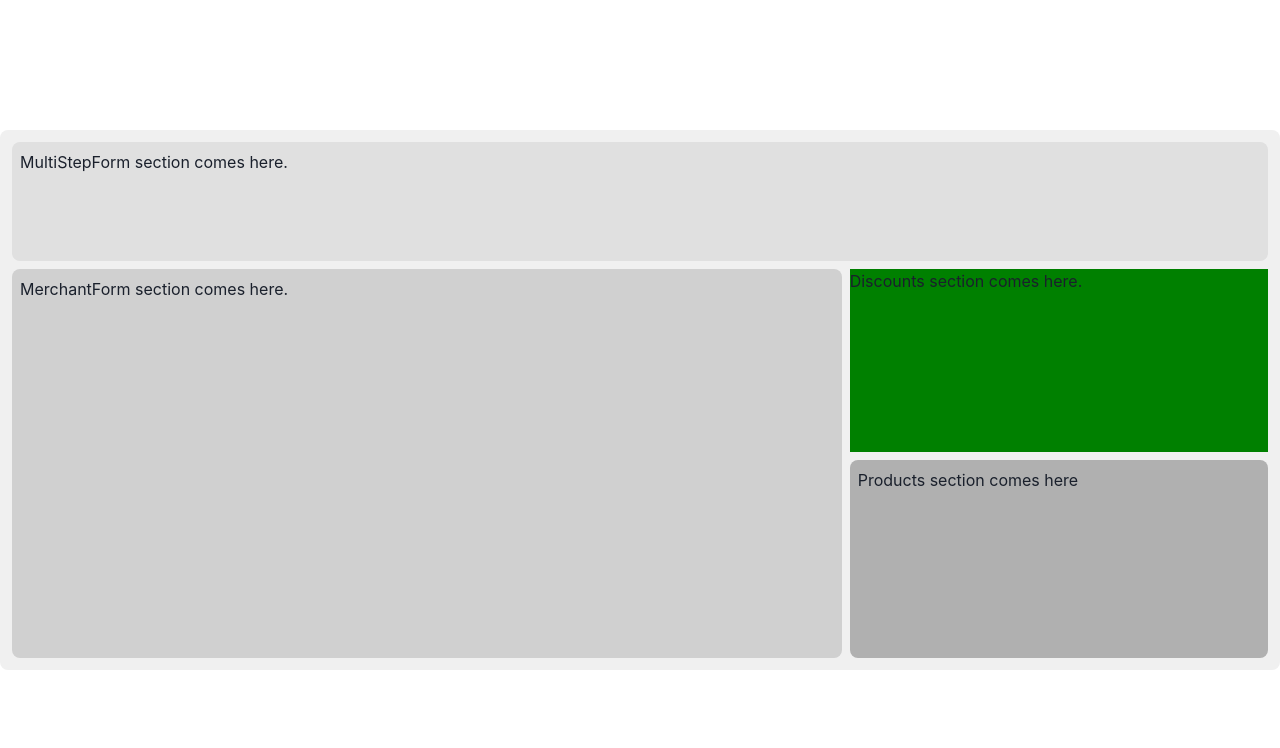
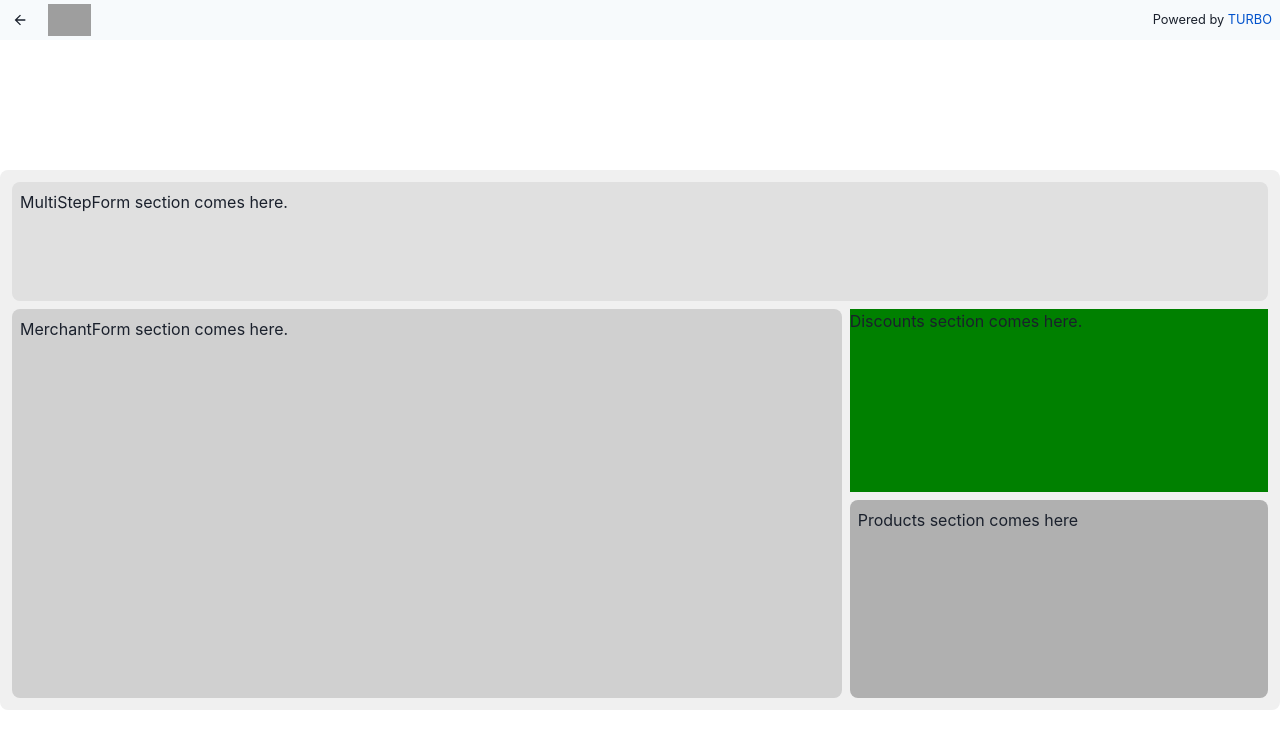
Before and after one commit to jatinkumar159/wismo, a Next.js app: page / in a window 1280 px wide. Shown: the top 748 px of the page. Built offline with nearby package versions, Linux system fonts and the light colour scheme; grey boxes are pictures that could not be loaded.

Commit message:
Common Navigation area for Turbo

```diff
--- a/package.json
+++ b/package.json
@@ -9,6 +9,7 @@
     "lint": "next lint"
   },
   "dependencies": {
+    "@chakra-ui/icons": "^2.0.12",
     "@chakra-ui/react": "^2.3.7",
     "@emotion/react": "^11.10.5",
     "@emotion/styled": "^11.10.5",
--- a/pages/_app.tsx
+++ b/pages/_app.tsx
@@ -1,10 +1,13 @@
 import '../styles/globals.css'
 import type { AppProps } from 'next/app'
 import { ChakraProvider } from '@chakra-ui/react'
+import Head from 'next/head'
+import Navigation from './components/Navigation/Navigation'
 
 export default function App({ Component, pageProps }: AppProps) {
   return (
     <ChakraProvider>
+      <Navigation />
       <Component {...pageProps} />
     </ChakraProvider>
   )
--- /dev/null
+++ b/pages/components/Navigation/Navigation.module.scss
@@ -0,0 +1,32 @@
+.container {
+    background: var(--chakra-colors-gray-50);
+    display:flex;
+    flex-direction: row;
+    align-items: center;
+    justify-content: space-between;
+    padding-right: 0.5rem;
+    position: sticky;
+    top:0;
+}
+
+.brand {
+    flex-grow:1;
+    display:flex;
+    align-items: center;
+
+    img {
+        max-height:32px;
+        padding-left: 0.5rem;
+        display:inline;
+    }
+}
+
+.attribution {
+    font-size:0.8rem;
+    a {
+        color: rgb(0,82,204);
+        &:hover {
+            text-decoration: underline;
+        }
+    }
+}
--- /dev/null
+++ b/pages/components/Navigation/Navigation.tsx
@@ -0,0 +1,20 @@
+import { ArrowBackIcon } from '@chakra-ui/icons';
+import { IconButton } from '@chakra-ui/react';
+import Link from 'next/link';
+import styles from './Navigation.module.scss';
+
+export default function Navigation() {
+    return (
+        <div className={styles.container}>
+            <div className={styles.brand}>
+            <Link href="">
+                <IconButton aria-label="back" icon={<ArrowBackIcon />} background={"transparent"} _hover={{ bg: 'transparent'}}/>
+            </Link>
+            <img src={'https://infowordpress.s3.ap-south-1.amazonaws.com/wp-content/uploads/2022/10/06114711/logo.webp'} alt="Logo" />
+            </div>
+            <div className={styles.attribution}>
+                <span>Powered by&nbsp;</span><a href="https://unicommerce.com">TURBO</a>
+            </div>
+        </div>
+    )
+}
--- /dev/null
+++ b/styles/Profile.module.scss
@@ -0,0 +1,3 @@
+.container {
+    background: var(--chaka-colors-gray-50);
+}
```
Also changed, not shown: pages/profile.tsx (added, +7 -0 lines), 2 other files (tests, documents, lock files or other folders).
